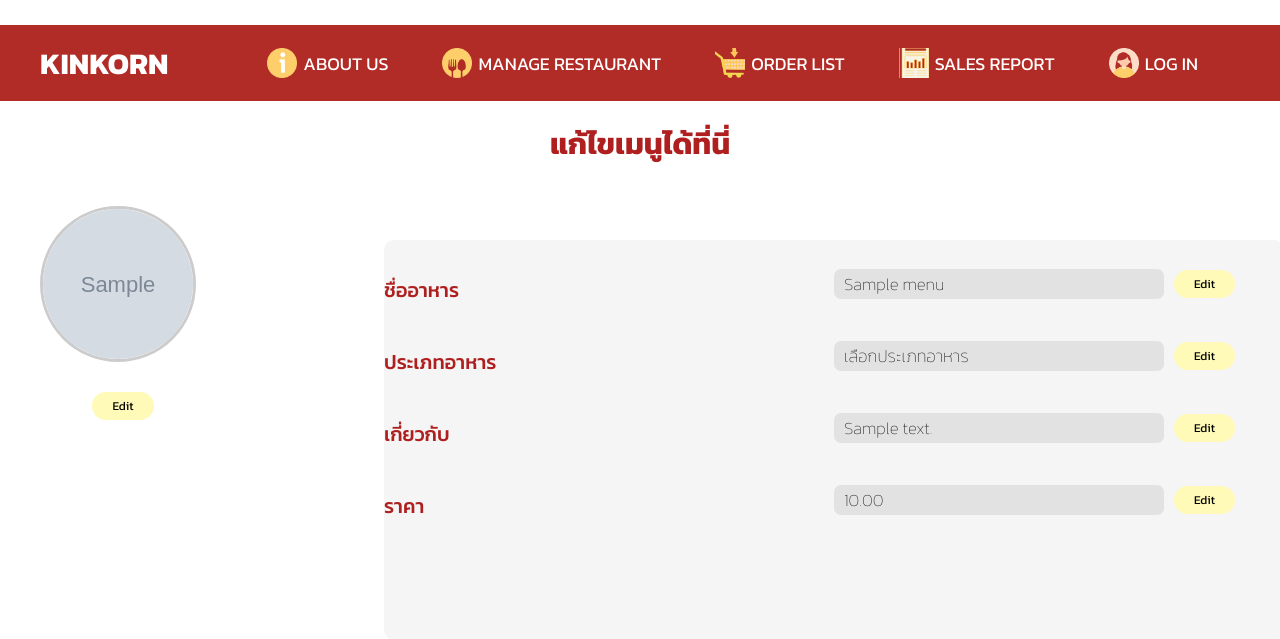
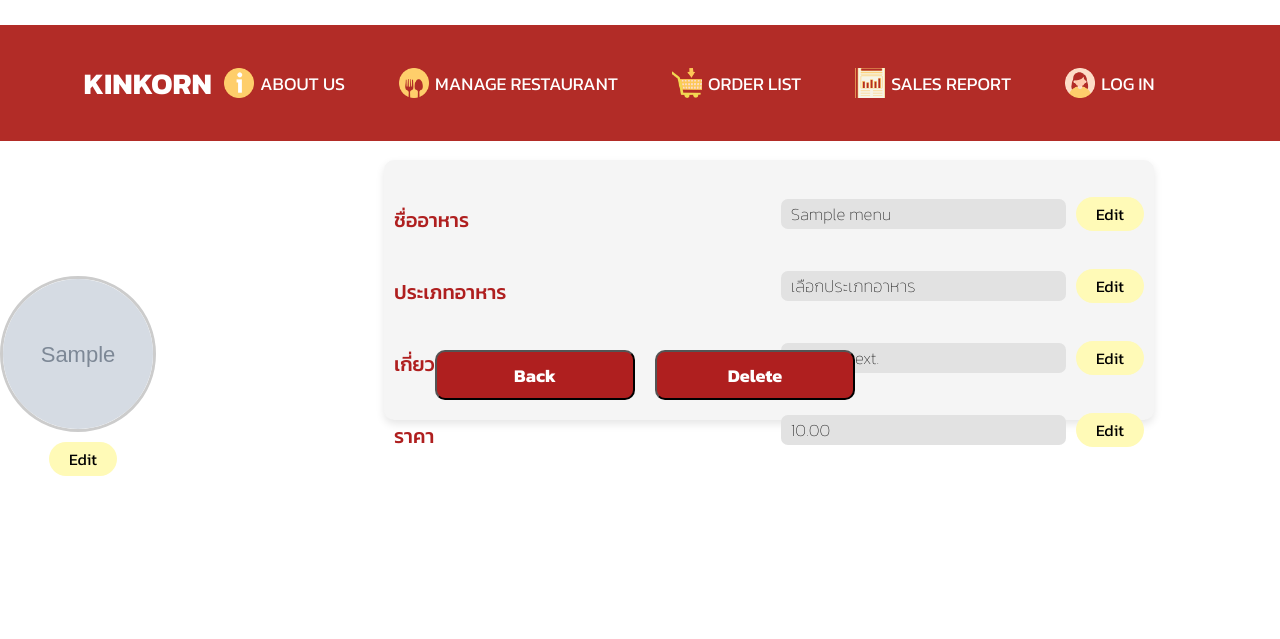
Before and after one commit to 6510615203/cn331project, a Django app: template restaurant/templates/edit_only_menu.html in a window 1280 px wide. Shown: the top 639 px of the page. Run offline with Django 5.2, Linux system fonts and the light colour scheme; the template is opened without the code that fills it: values that come from a table or form of the project are taken from there, others are empty; tables that the repository leaves empty hold one stand-in row (values such as "Sample post"); grey boxes marked "Sample" are stand-in pictures.

Commit message:
update edit menu

```diff
--- a/restaurant/templates/edit_only_menu.html
+++ b/restaurant/templates/edit_only_menu.html
@@ -9,9 +9,9 @@
 {% endblock %}
 
 {% block content %}
+<h1 class="title">แก้ไขเมนูได้ที่นี่</h1>
+<div class="container "></div>
 
-<h1 class="title">แก้ไขเมนูได้ที่นี่</h1>
-<div class="container mt-5 signup-container">
     <div class="position">
         <div class="image-container" style="display: flex; flex-direction: column; align-items: center;">
             <!-- ส่วนแสดงพรีวิวรูปภาพ -->
@@ -27,8 +27,9 @@
                     {% csrf_token %}
                     <input type="hidden" name="menu_id" value="{{ menu_item.id }}">
                     <input type="file" id="menu_picture" name="menu_picture" onchange="previewImage();" style="display: none;" required>
+
                     <label for="menu_picture" class="form-title" style="margin-top: 50px;">Choose a new logo</label>
-                    <button type="submit" class="savebutton" style="margin-top: 10px;">Save</button>
+                    <button type="submit" class="save-logo-btn " >Save</button>
                 </form>
             {% else %}
                 <a href="{% url 'restaurant:edit_only_menu' %}?menu_id={{ menu_item.id }}&edit=menu_picture" class="button" style="margin-top: 10px;">
@@ -37,7 +38,7 @@
             {% endif %}
         </div>
     </div>
-</div>
+
 
 
 
@@ -67,7 +68,7 @@
             <form method="POST" action="{% url 'restaurant:edit_only_menu'%}?edit=food_category" class="form-inline">
                 {% csrf_token %}
                 <input type="hidden" name="menu_id" value="{{ menu_item.id }}">
-            <div class="select-dropdown">
+                <div class="select-dropdown selec">
                     <select id="food_category" name="food_category" required>
                         {% for value, display in food_categories %}
                         <option value="{{ value }}">{{ display }}</option>
@@ -118,10 +119,18 @@
             <a href="{% url 'restaurant:edit_only_menu' %}?menu_id={{ menu_item.id }}&edit=price" class="button">Edit</a>
             {% endif %}
         </div>
-
+    </div>
 
 </div>
 
+<div class="form-button-container">
+    <!-- ปุ่ม Back -->
+    <div class="form-button">
+        <form method="GET" action="{% url 'restaurant:edit_menu_payment'%}">
+            <button type="submit" class="button">Back</button>
+        </form>
+    </div>
+    <!-- ปุ่ม Delete -->
     <div class="form-button">
         <form method="POST" action="{% url 'restaurant:edit_only_menu' %}">
             {% csrf_token %}
@@ -134,12 +143,8 @@
         </form>
     </div>
 
+</div>
 
-<div class="form-button">
-    <form method="GET" action="{% url 'restaurant:edit_menu_payment'%}">
-        <button type="submit" class="button">back</button>
-    </form>
-</div>
 
 <script>
     function previewImage() {
--- a/static/css/edit_only_menu.css
+++ b/static/css/edit_only_menu.css
@@ -5,10 +5,15 @@ body {
 
 }
 
-h1 {
-    color: #AF1F1F;
-    font-size: 30px;
+.container {
+    max-width: 1200px;
+    margin: 0 auto;
+    padding: 20px;
+    display: flex;
+    flex-direction: column;
+    align-items: center;
 }
+
 
 .image-container label {
     width: 100%;
@@ -34,7 +39,12 @@ h1 {
     text-align: center;
     color: #AF1F1F;
     font-size: 30px;
+    margin-top: 20px; /* เพิ่มความห่างจากด้านบน */
+    margin-left: 20px
+
 }
+
+
 
 
 .signup-container {
@@ -78,10 +88,23 @@ h1 {
     font-family: inherit;
 }
 
+.form-button-container {
+    position: absolute; /* ดันให้ไปอยู่ด้านล่าง */
+    bottom: 400px; /* ระยะห่างจากด้านล่าง */
+    left: 50%; /* กึ่งกลางหน้าจอ */
+    transform: translateX(-50%); /* จัดให้อยู่ตรงกลาง */
+    display: flex;
+    justify-content: center;
+    gap: 20px;
+    margin-bottom: center;
+}
+
+
+
 .form-button {
     text-align: right;
     font-family: inherit;
-    margin-right: 30px;
+    margin-right: 0px;
 }
 
 .form-button button {
@@ -219,12 +242,15 @@ h1 {
     justify-content: left;
     align-items: center;
     position: absolute;
-    top: 30%;
+    top: 20%;
     left: 30%;
-    width: 900px;
-    height: 50%;
+    width: 750px;
+    height: 30%;
     background-color: #f5f5f5;
     border-radius: 10px;
+    padding: 10px; /* ระยะห่างภายใน */
+    box-shadow: 0 4px 8px rgba(0, 0, 0, 0.1); /* เงาของกรอบ */
+
 }
 
 .welcometitle {
@@ -271,14 +297,14 @@ h1 {
     flex-direction: column;
 }
 
-.image-container {
+.image-section {
     display: flex;
     flex-direction: column;
     align-items: center;
     gap: 20px;
+
 }
-
-.image-container label {
+.image-section label {
     background-color: #AF1F1F;
     width: 200px;
     height: 50px;
@@ -322,7 +348,7 @@ h1 {
     color: black;
     text-decoration: none;
     border-radius: 30px;
-    font-size: 12px;
+    font-size: 16px;
     font-weight: normal;
     text-align: center;
     margin-left: 10px;
```
Also changed, not shown: other parts of static/css/edit_only_menu.css (+58 -2 lines). Lines whose indentation alone changed are shown as unchanged.
